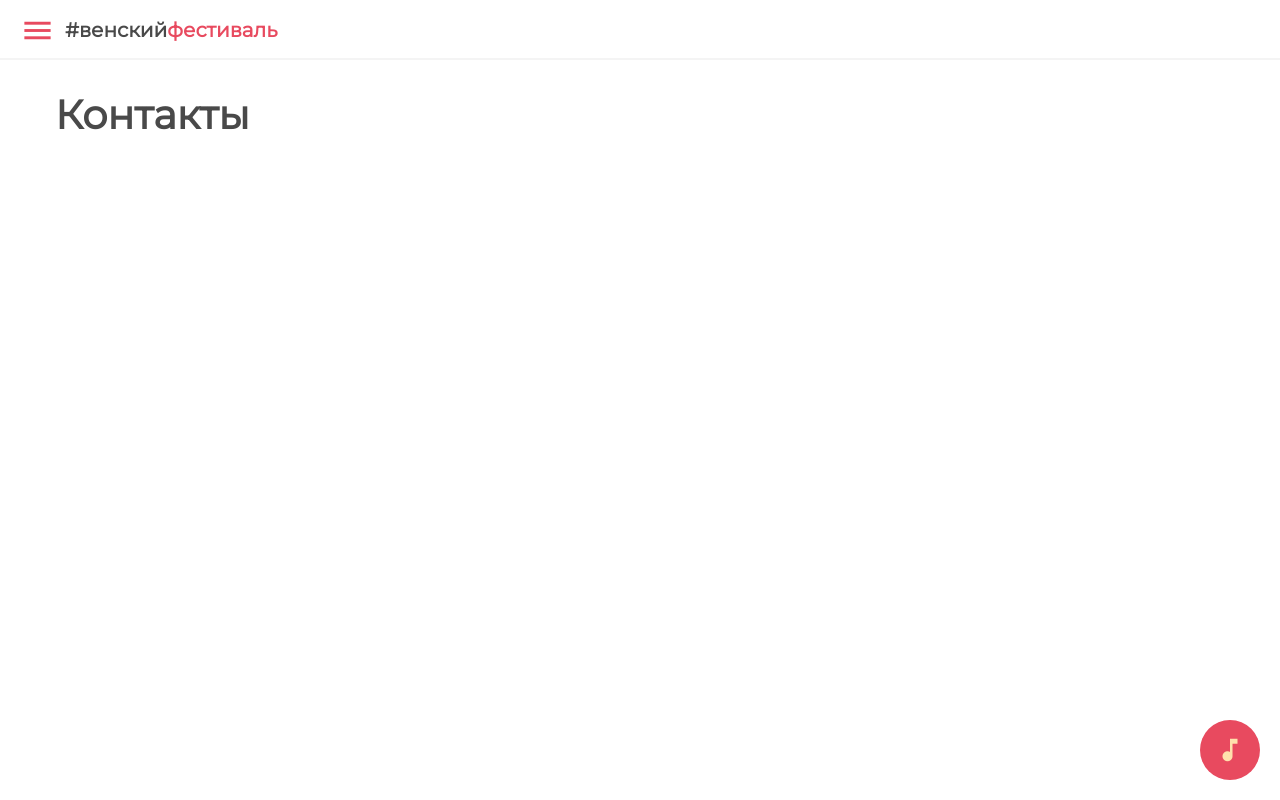
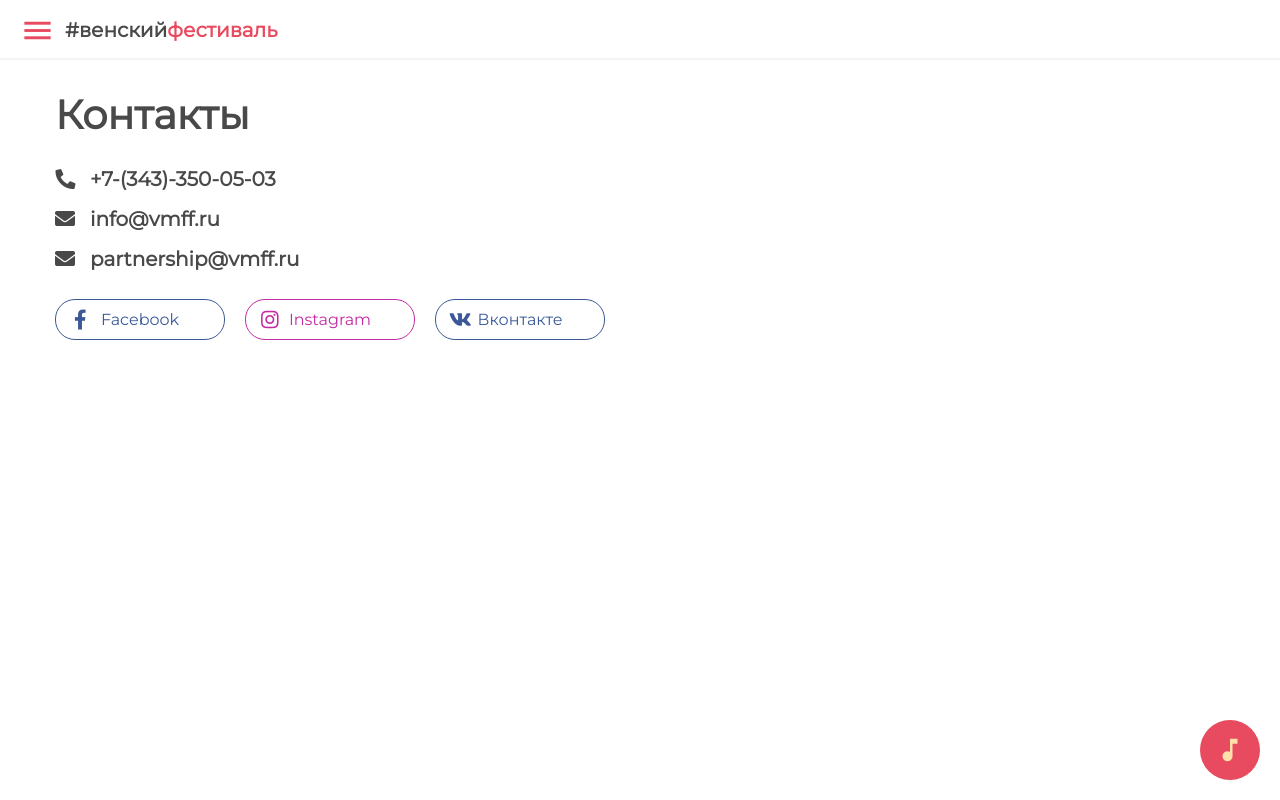
Before and after one commit to dalvelab/vmff-design, a plain HTML site: page html_pages/contacts.html in a window 1280 px wide. Shown: the top 800 px of the page. Drawn offline with nearby package versions, Linux system fonts and the light colour scheme.

Commit message:
add contacts page

```diff
--- a/html_pages/contacts.html
+++ b/html_pages/contacts.html
@@ -107,7 +107,48 @@
       <section class="section-contacts">
         <div class="container">
           <h2 class="section-title">Контакты</h2>
+          <div class="contacts-wrapper">
+            <div class="contact">
+              <i class="fas fa-phone"></i>
+              <h6>+7-(343)-350-05-03</h6>
+            </div>
+            <div class="contact">
+              <i class="fas fa-envelope"></i>
+              <h6>info@vmff.ru</h6>
+            </div>
+            <div class="contact">
+              <i class="fas fa-envelope"></i>
+              <h6>partnership@vmff.ru</h6>
+            </div>
+            <div class="social-links-wrapper">
+              <a
+                href="https://www.facebook.com/vmff.ru/"
+                target="_blank"
+                class="btn btn-facebook"
+                ><i class="fab fa-facebook-f"></i>Facebook
+              </a>
+              <a
+                href="https://www.instagram.com/vmff.ru/"
+                target="_blank"
+                class="btn btn-instagram"
+                ><i class="fab fa-instagram"></i>Instagram
+              </a>
+              <a
+                href="https://vk.com/vmff_ekb"
+                target="_blank"
+                class="btn btn-vk"
+                ><i class="fab fa-vk"></i>Вконтакте
+              </a>
+            </div>
+          </div>
         </div>
+        <iframe
+          class="yandex-map"
+          src="https://yandex.ru/map-widget/v1/?um=constructor%3Aeee43a6b86cf922ee9cf567d931931a50a8b3e7e16a9b239e00ef1f85abdf3c2&amp;source=constructor"
+          width="100%"
+          height="500"
+          frameborder="0"
+        ></iframe>
       </section>
     </main>
     <!-- Footer -->
--- /dev/null
+++ b/styles/scss/pages/_contacts.scss
@@ -0,0 +1,105 @@
+.section-contacts {
+  .contacts-wrapper {
+    width: 100%;
+    height: auto;
+    position: relative;
+    display: flex;
+    flex-direction: column;
+    margin-top: 20px;
+    .contact {
+      width: auto;
+      height: 40px;
+      display: flex;
+      align-items: center;
+      i {
+        font-size: 20px;
+      }
+      h6 {
+        margin-left: 15px;
+      }
+      p {
+        margin-left: 5px;
+      }
+      &:first-child {
+        i {
+          transform: rotate(90deg);
+        }
+      }
+    }
+    .social-links-wrapper {
+      width: 100%;
+      height: auto;
+      display: flex;
+      flex-wrap: wrap;
+      margin-top: 10px;
+      @include screen(tablet) {
+        flex-direction: column;
+      }
+      .btn {
+        margin: 10px 0px 0px 20px;
+        border-radius: 20px;
+        width: 170px;
+        position: relative;
+        @include screen(tablet) {
+          margin-left: 0;
+        }
+        &:first-child {
+          margin-left: 0;
+        }
+        i {
+          font-size: 20px;
+          position: absolute;
+        }
+      }
+      .btn-facebook {
+        border-color: #3b5998;
+        color: #3b5998;
+        &:hover {
+          background-color: #3b5998;
+          color: $white;
+          i {
+            color: $white;
+          }
+        }
+        i {
+          color: #3b5998;
+          left: 18px;
+        }
+      }
+      .btn-instagram {
+        border-color: #c32aa3;
+        color: #c32aa3;
+        i {
+          color: #c32aa3;
+          left: 15px;
+        }
+        &:hover {
+          background-color: #c32aa3;
+          color: $white;
+          i {
+            color: $white;
+          }
+        }
+      }
+      .btn-vk {
+        border-color: #3b5998;
+        color: #3b5998;
+        i {
+          color: #3b5998;
+          left: 13px;
+        }
+        &:hover {
+          background-color: #3b5998;
+          color: $white;
+          i {
+            color: $white;
+          }
+        }
+      }
+    }
+  }
+  .yandex-map {
+    margin-top: 20px;
+    height: 500px;
+  }
+}
--- a/styles/scss/partials/_nav-top.scss
+++ b/styles/scss/partials/_nav-top.scss
@@ -23,22 +23,4 @@
     margin-left: 10px;
     font-size: 20px;
   }
-  .right {
-    position: absolute;
-    right: 20px;
-    top: 15px;
-    display: flex;
-    align-items: center;
-    @include screen(phone) {
-      display: none;
-    }
-    i {
-      margin-right: 10px;
-      font-size: 25px;
-      color: $red;
-    }
-    h6 {
-      margin-top: 3px;
-    }
-  }
 }
--- a/styles/scss/style.scss
+++ b/styles/scss/style.scss
@@ -38,3 +38,5 @@
 @import "pages/_children-festival";
 // PHOTOS PAGE
 @import "pages/_photos_page";
+// CONTACTS PAGE
+@import "pages/_contacts";
```
Also changed, not shown: index.html (+0 -4 lines), images/slider-1.jpg, styles/css/style.min.css, 1 other file.
